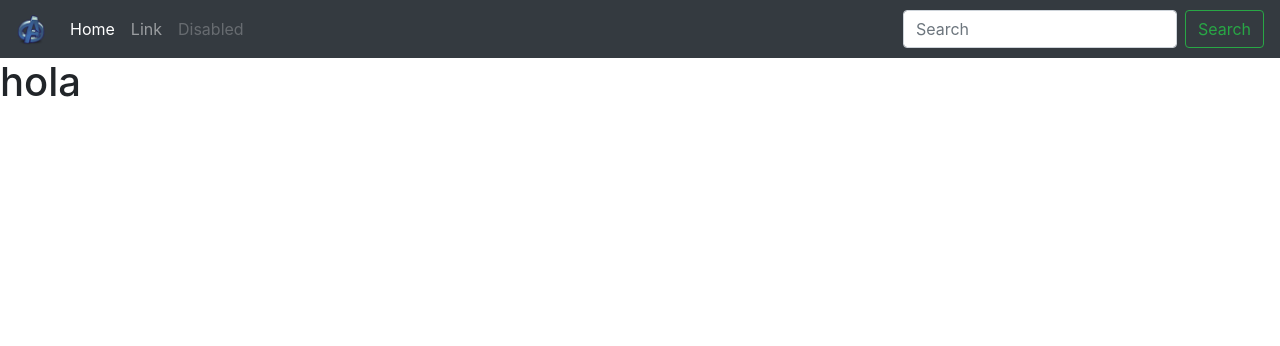
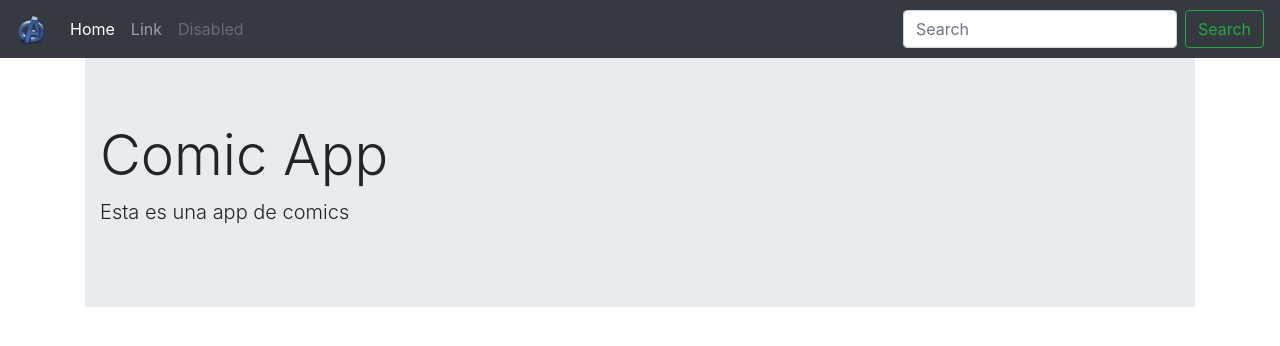
Before and after one commit to paaulinagp/angular-spa, an Angular app: page /home in a window 1280 px wide. Shown: the top 346 px of the page. Built offline with nearby package versions, Linux system fonts and the light colour scheme.

Commit message:
feat: agregando las rutas

```diff
--- a/src/app/app.component.html
+++ b/src/app/app.component.html
@@ -1,2 +1,4 @@
 <app-navbar></app-navbar>
-<h1>hola</h1>
+<div class="container">
+  <router-outlet></router-outlet>
+</div>
--- /dev/null
+++ b/src/app/app.routes.ts
@@ -0,0 +1,13 @@
+import { RouterModule, Routes } from '@angular/router';
+import { HomeComponent } from './components/home/home.component';
+import { AboutComponent } from './components/about/about.component';
+import { HeroesComponent } from './components/heroes/heroes.component';
+
+const APP_ROUTES: Routes = [
+  { path: 'home', component: HomeComponent },
+  { path: 'about', component: AboutComponent },
+  { path: 'heroes', component: HeroesComponent },
+  { path: '**', pathMatch: 'full', redirectTo: 'home' },
+];
+
+export const APP_ROUTING = RouterModule.forRoot(APP_ROUTES);
```
Also changed, not shown: src/app/app.module.ts (+7 -6 lines).
